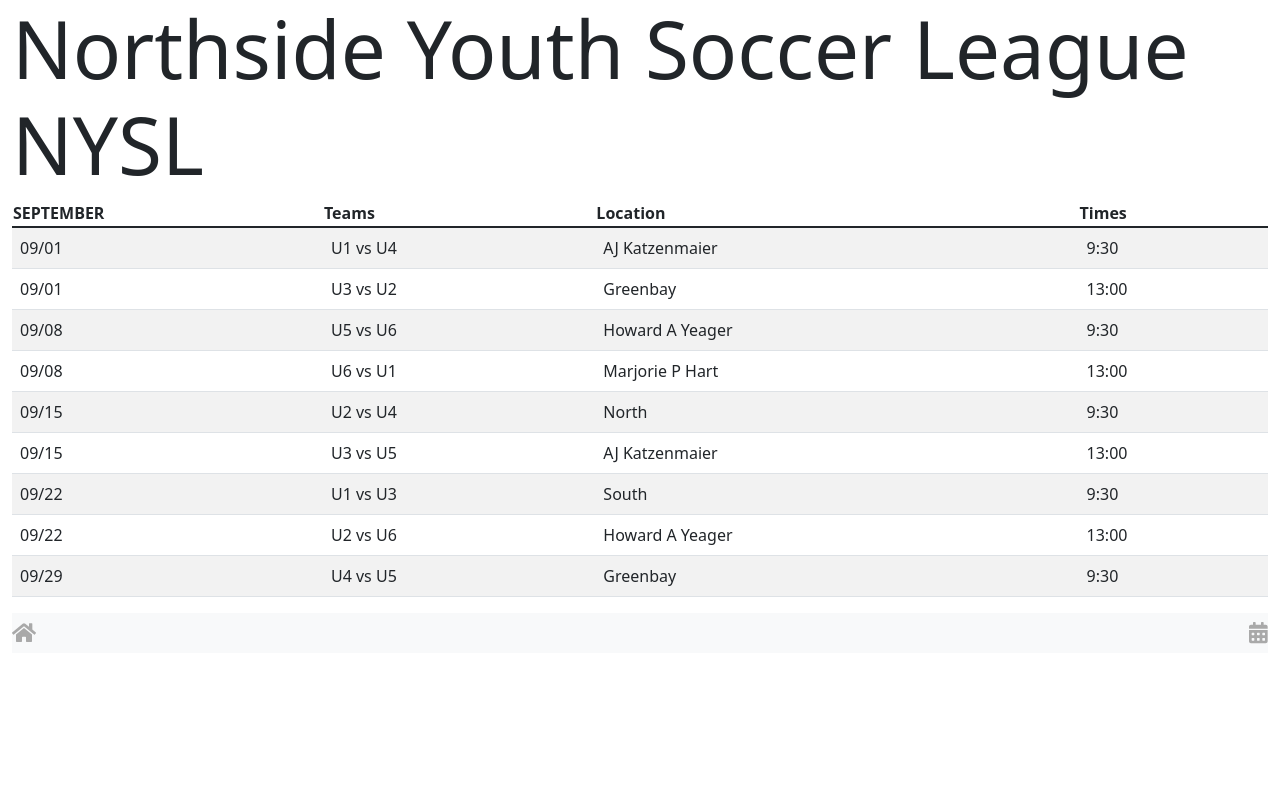
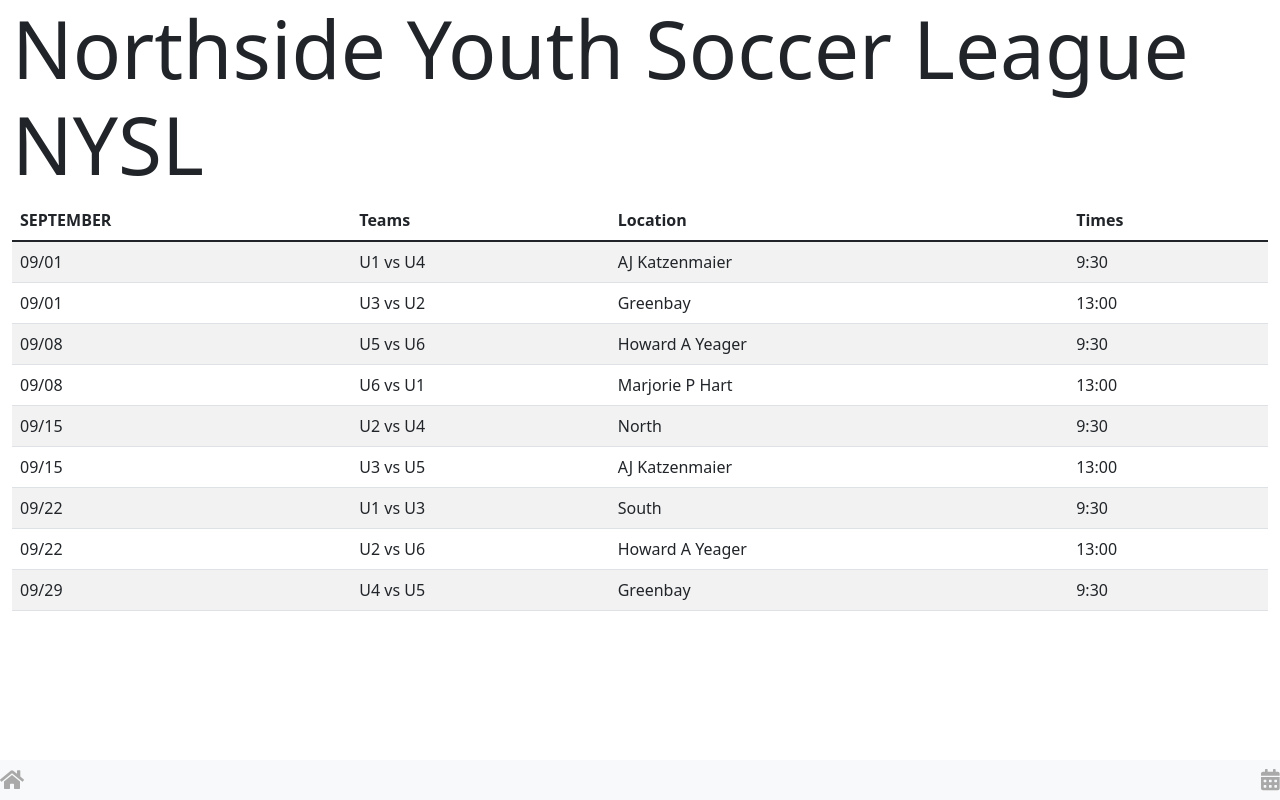
Before and after one commit to elolivier/nysl, a React (Create React App) app: page /games in a window 1280 px wide. Built offline with nearby package versions, Linux system fonts and the light colour scheme.

Commit message:
add game info

```diff
--- a/src/App.js
+++ b/src/App.js
@@ -4,6 +4,7 @@ import "./App.css";
 import Layout from "./routes/Layout";
 import { Home } from "./routes/Home";
 import Games from "./routes/Games";
+import Game from "./routes/GameId";
 
 function App() {
   return (
@@ -11,6 +12,7 @@ function App() {
       <Route path="/" element={<Layout />}>
         <Route index element={<Home />} />
         <Route path="games" element={<Games />} />
+        <Route path="game/:gameId" element={<Game />} />
       </Route>
     </Routes>
   );
--- a/src/components/Game.js
+++ b/src/components/Game.js
@@ -1,5 +1,9 @@
-export const Game = ({ game }) => (
-  <tr>
+import { useNavigate } from "react-router-dom";
+
+export const Game = ({ game }) => {
+  const navigate = useNavigate();
+  return (
+    <tr key={game.id} onClick={() => navigate(`/game/${game.id}`)}>
       <td>{game.date}</td>
       <td>
         {game.teams[0]} vs {game.teams[1]}
@@ -8,3 +12,4 @@ export const Game = ({ game }) => (
       <td>{game.time}</td>
     </tr>
   );
+};
--- a/src/components/GameList.js
+++ b/src/components/GameList.js
@@ -1,12 +1,14 @@
 import { Game } from "./Game";
 
 export const GameList = ({ games }) => (
-  <table className="table table-striped">
+  <table className="table table-striped table-responsive">
     <thead>
-      <th scope="col">SEPTEMBER</th>
-      <th>Teams</th>
-      <th>Location</th>
-      <th>Times</th>
+      <tr>
+        <th scope="col">SEPTEMBER</th>
+        <th>Teams</th>
+        <th>Location</th>
+        <th>Times</th>
+      </tr>
     </thead>
     <tbody>
       {Object.values(games).map((game) => (
--- a/src/games.json
+++ b/src/games.json
@@ -1,60 +1,69 @@
 {
-  "games": {
-    "2021_09_01_1": {
+  "games": [
+    {
+      "id": "2021_09_01_1",
       "date": "09/01",
       "time": "9:30",
       "teams": ["U1", "U4"],
       "location": "AJ Katzenmaier"
     },
-    "2021_09_01_2": {
+    {
+      "id": "2021_09_01_2",
       "date": "09/01",
       "time": "13:00",
       "teams": ["U3", "U2"],
       "location": "Greenbay"
     },
-    "2021_09_08_1": {
+    {
+      "id": "2021_09_08_1",
       "date": "09/08",
       "time": "9:30",
       "teams": ["U5", "U6"],
       "location": "Howard A Yeager"
     },
-    "2021_09_08_2": {
+    {
+      "id": "2021_09_08_2",
       "date": "09/08",
       "time": "13:00",
       "teams": ["U6", "U1"],
       "location": "Marjorie P Hart"
     },
-    "2021_09_15_1": {
+    {
+      "id": "2021_09_15_1",
       "date": "09/15",
       "time": "9:30",
       "teams": ["U2", "U4"],
       "location": "North"
     },
-    "2021_09_15_2": {
+    {
+      "id":"2021_09_15_2",
       "date": "09/15",
       "time": "13:00",
       "teams": ["U3", "U5"],
       "location": "AJ Katzenmaier"
     },
-    "2021_09_22_1": {
+    {
+      "id": "2021_09_22_1",
       "date": "09/22",
       "time": "9:30",
       "teams": ["U1", "U3"],
       "location": "South"
     },
-    "2021_09_22_2": {
+    {
+      "id": "2021_09_22_2",
       "date": "09/22",
       "time": "13:00",
       "teams": ["U2", "U6"],
       "location": "Howard A Yeager"
     },
-    "2021_09_29_1": {
+    {
+      "id": "2021_09_29_1",
       "date": "09/29",
       "time": "9:30",
       "teams": ["U4", "U5"],
       "location": "Greenbay"
     }
-  },
+  ],
   "locations": {
     "Katzenmaier": {
       "fullName": "AJ Katzenmaier Elementary",
--- /dev/null
+++ b/src/routes/GameId.js
@@ -0,0 +1,38 @@
+import { useParams } from "react-router";
+import { Link } from "react-router-dom";
+import { FontAwesomeIcon } from "@fortawesome/react-fontawesome";
+import { faLongArrowAltLeft } from "@fortawesome/free-solid-svg-icons";
+
+const gamesJson = require("../games.json");
+
+const GameInfo = () => {
+  const params = useParams();
+  const game = gamesJson.games.find((game) => game.id === params.gameId);
+
+  return (
+    <p>
+      Game ID is {params.gameId} and retrieved location is {game.location}
+    </p>
+  );
+};
+
+function Game() {
+  return (
+    <>
+      <div>
+        <Link to="/games">
+          <FontAwesomeIcon
+            size="lg"
+            icon={faLongArrowAltLeft}
+            color="darkgrey"
+          />
+        </Link>
+      </div>
+      <div>
+        <GameInfo />
+      </div>
+    </>
+  );
+}
+
+export default Game;
--- a/src/routes/Home.js
+++ b/src/routes/Home.js
@@ -1,22 +1,22 @@
 const announcements = [
   {
-    id: "001",
+    "id": "00001",
     date: "August 4",
     data: "NYSL Fundraiser",
   },
   {
-    id: "002",
+    id: "00002",
     date: "August 16",
     data: "Season Kick-off: Meet the Teams",
   },
   {
-    id: "003",
+    id: "00003",
     date: "September 1",
     data: "First Game of the Season (Check Game Schedule for details)",
   },
 ];
 const Announcement = ({ announcement }) => (
-  <div>
+  <div key={announcement.id}>
     <p>{announcement.date}</p>
     <p>{announcement.data}</p>
   </div>
--- a/src/routes/Layout.js
+++ b/src/routes/Layout.js
@@ -5,7 +5,7 @@ import { faCalendarAlt, faHome } from "@fortawesome/free-solid-svg-icons";
 const Banner = ({ title }) => <h1 className="display-1">{title}</h1>;
 
 const NavBar = () => (
-  <nav className="navbar navbar-fixed-bottom navbar-light bg-light">
+  <nav className="navbar fixed-bottom navbar-light bg-light">
     <NavLink to="">
       <FontAwesomeIcon size="lg" icon={faHome} color="darkgrey" />
     </NavLink>
```
Lines whose indentation alone changed are shown as unchanged.
